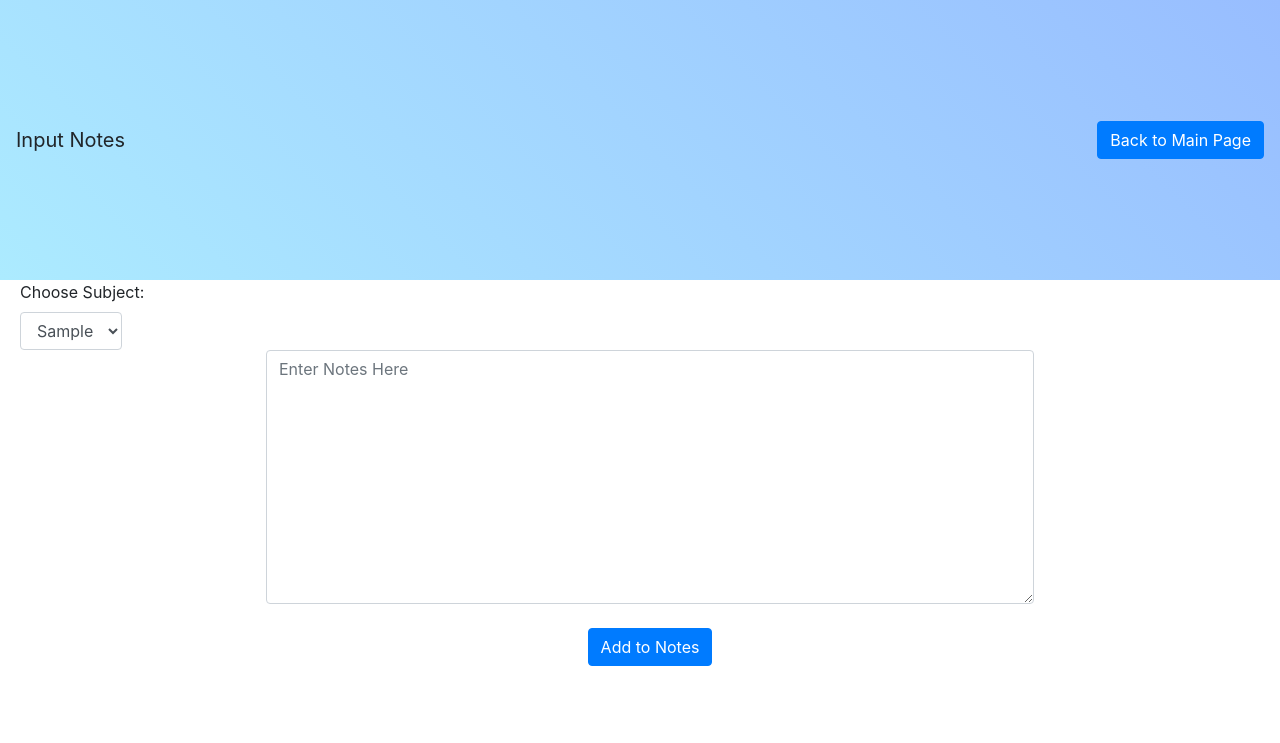
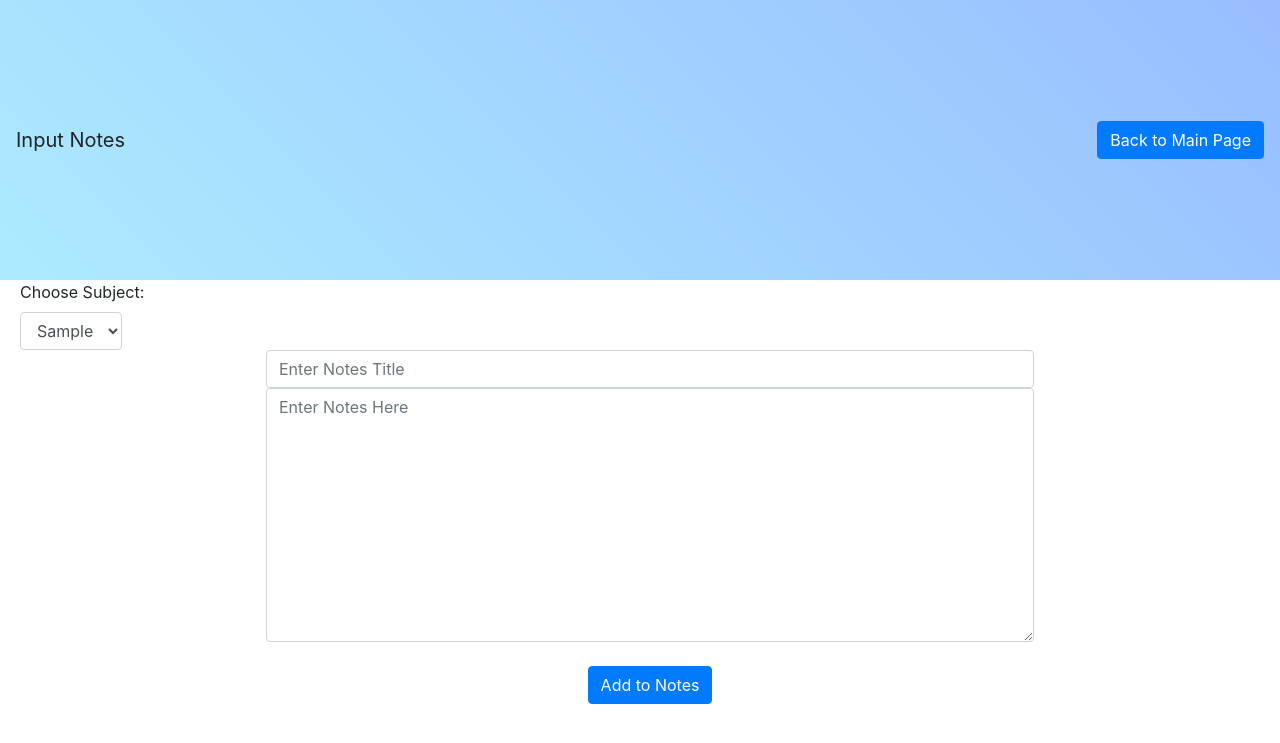
Before and after one commit to fteng1/edusound, a Python web app: template templates/InputNotes.html in a window 1280 px wide. Shown: the top 743 px of the page. Run offline with Jinja, Linux system fonts and the light colour scheme; the template is opened without the code that fills it: most values are stand-ins (such as "Sample title", 1, 10 or a date in 2020); some libraries are stand-ins or nearby versions.

Commit message:
Added note titles to model

```diff
--- a/css/InputNotes.css
+++ b/css/InputNotes.css
@@ -32,6 +32,6 @@ select {
   width: 8vw !important;
 }
 
-.text {
+.input-field {
   width: 60vw;
 }
--- a/main.py
+++ b/main.py
@@ -57,7 +57,7 @@ class InputNotesPage(webapp2.RequestHandler):
     def post(self):
         user = users.get_current_user()
         if self.request.get("action") == "Add to Notes":
-            note = Note(text=self.request.get("notes_string"), owner=user.user_id(), subject=self.request.get("subject-type"))
+            note = Note(text=self.request.get("notes_string"), owner=user.user_id(), subject=self.request.get("subject-type"), title=self.request.get("notes_title"))
             note.put()
         self.get()
 
--- a/models.py
+++ b/models.py
@@ -7,6 +7,7 @@ class Note(ndb.Model):
     text = ndb.StringProperty()
     owner = ndb.StringProperty()
     subject = ndb.StringProperty()
+    title = ndb.StringProperty()
 
 class Song(ndb.Model):
     title = ndb.StringProperty()
--- a/templates/InputNotes.html
+++ b/templates/InputNotes.html
@@ -61,7 +61,8 @@
           </tr>
           </tbody></table><br> -->
           <form>
-            <textarea name="notes_string" class="text form-control" rows="10" cols="80" placeholder="Enter Notes Here"></textarea>
+            <input class="input-field form-control" name="notes_title" placeholder="Enter Notes Title"/>
+            <textarea name="notes_string" class="input-field form-control" rows="10" cols="80" placeholder="Enter Notes Here"></textarea>
             <br>
             <input class="input_notes btn btn-large btn-primary ml-auto" type="submit" name="action" value="Add to Notes">
           </form>
--- a/templates/subjectNotes.html
+++ b/templates/subjectNotes.html
@@ -23,7 +23,7 @@
         <div class="card">
           <div class="card-body">
             <div class="card-title">
-              CHANGE TITLE
+              {{note.title}}
             </div>
             <div class="card-text">
               {{note.text}}
```
Also changed, not shown: 1 other file.
